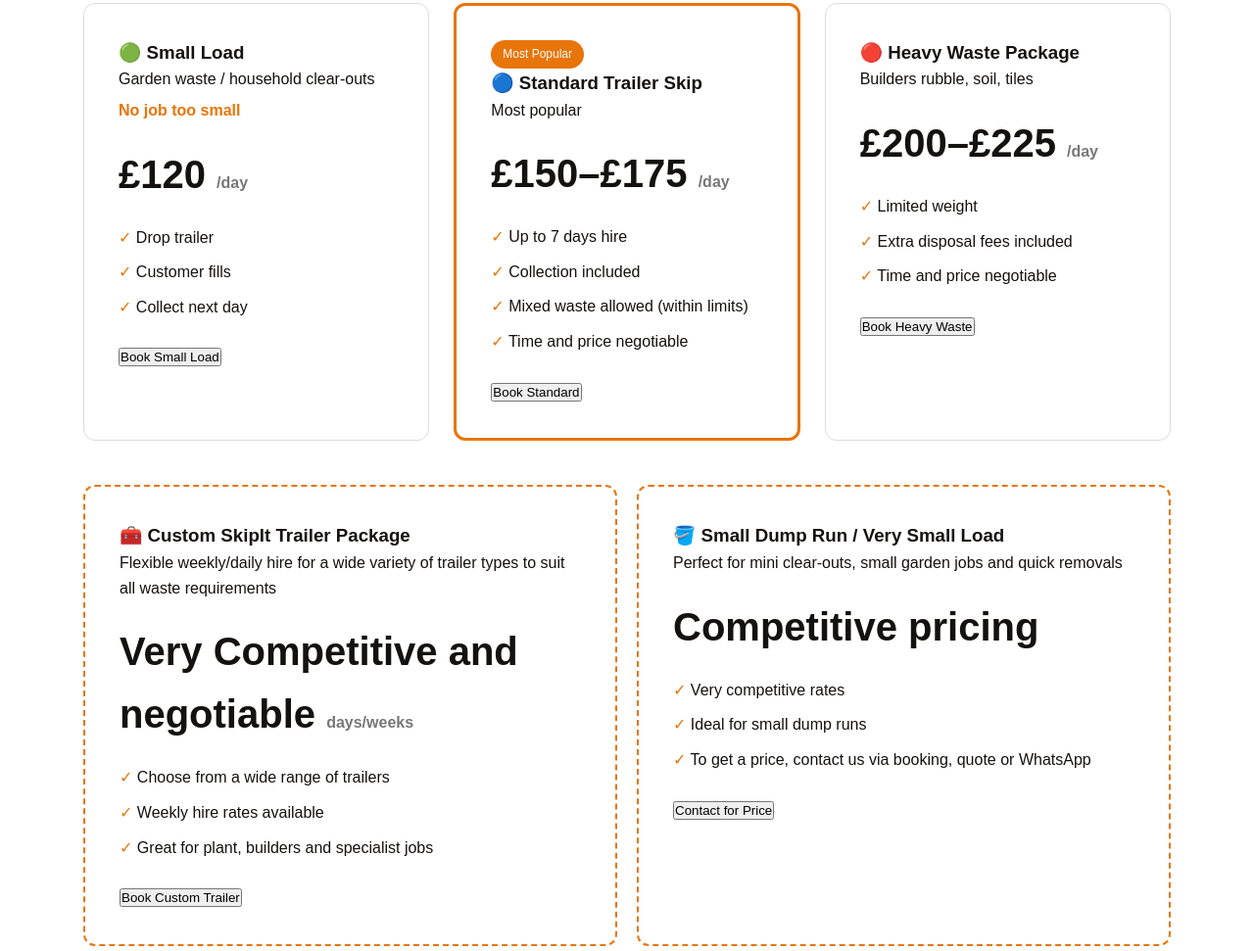
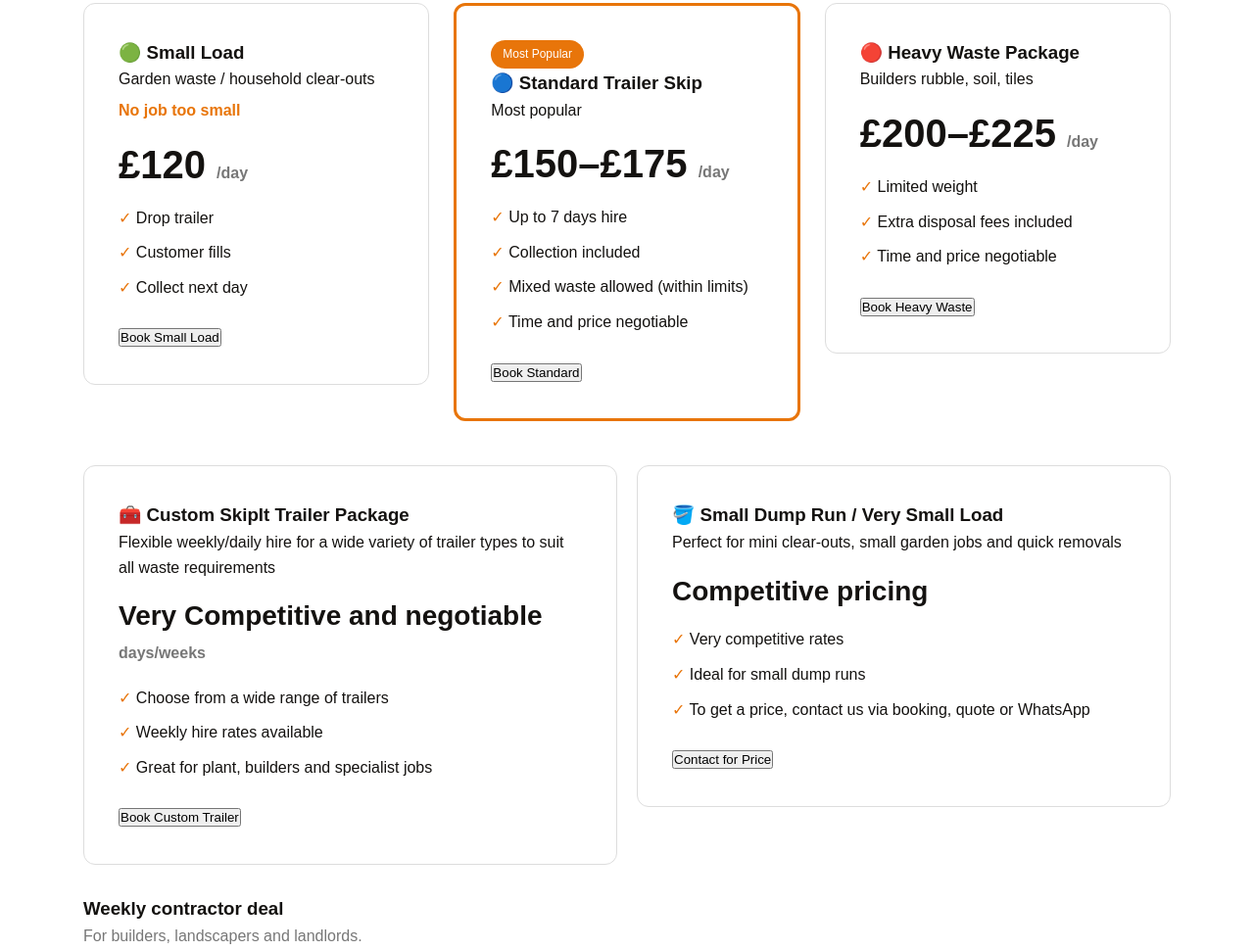
Before and after one commit to m0j0r1s1n/skipit, a plain HTML site: page index.html in a window 1280 px wide. Shown: the part 1213-2184 px from the top of the page at 98% size. Drawn offline with Linux system fonts and the light colour scheme.

Commit message:
adjust css for mobile

```diff
--- a/assets/css/style.css
+++ b/assets/css/style.css
@@ -343,6 +343,8 @@ a {
 
     gap:25px;
 
+    align-items:start;
+
 }
 
 
@@ -354,6 +356,10 @@ a {
 
     border-radius:12px;
 
+    overflow-wrap:anywhere;
+
+    word-break:break-word;
+
 }
 
 
@@ -363,6 +369,12 @@ a {
 
     margin:20px 0;
 
+    line-height:1.1;
+
+    overflow-wrap:anywhere;
+
+    word-break:break-word;
+
 }
 
 
@@ -371,6 +383,8 @@ a {
     font-size:16px;
 
     color:var(--grey);
+
+    display:inline-block;
 
 }
 
@@ -382,12 +396,16 @@ a {
 
     margin-bottom:25px;
 
+    overflow-wrap:anywhere;
+
 }
 
 
 .card li {
 
     margin:10px 0;
+
+    overflow-wrap:anywhere;
 
 }
 
@@ -484,6 +502,8 @@ a {
     padding:20px;
 
     border-radius:8px;
+
+    overflow-wrap:anywhere;
 
 }
 
--- a/index.html
+++ b/index.html
@@ -304,10 +304,10 @@
 
   <div style="margin-top:45px;">
     <div class="cards" style="grid-template-columns:repeat(2, minmax(0, 1fr)); gap:20px; margin-bottom:30px;">
-      <div class="card" style="border:2px dashed var(--orange);">
+      <div class="card">
         <h3>🧰 Custom SkipIt Trailer Package</h3>
         <p class="size">Flexible weekly/daily hire for a wide variety of trailer types to suit all waste requirements</p>
-        <h4>Very Competitive and negotiable <span>days/weeks</span></h4>
+        <h4 style="font-size:28px; line-height:1.2; overflow-wrap:anywhere; word-break:break-word;">Very Competitive and negotiable <span>days/weeks</span></h4>
         <ul>
           <li>Choose from a wide range of trailers</li>
           <li>Weekly hire rates available</li>
@@ -316,10 +316,10 @@
         <button onclick="chooseTrailer('Custom Trailer Package')">Book Custom Trailer</button>
       </div>
 
-      <div class="card" style="border:2px dashed var(--orange);">
+      <div class="card">
         <h3>🪣 Small Dump Run / Very Small Load</h3>
         <p class="size">Perfect for mini clear-outs, small garden jobs and quick removals</p>
-        <h4>Competitive pricing</h4>
+        <h4 style="font-size:28px; line-height:1.2; overflow-wrap:anywhere; word-break:break-word;">Competitive pricing</h4>
         <ul>
           <li>Very competitive rates</li>
           <li>Ideal for small dump runs</li>
```
Also changed, not shown: assets/css/style.min.css.
